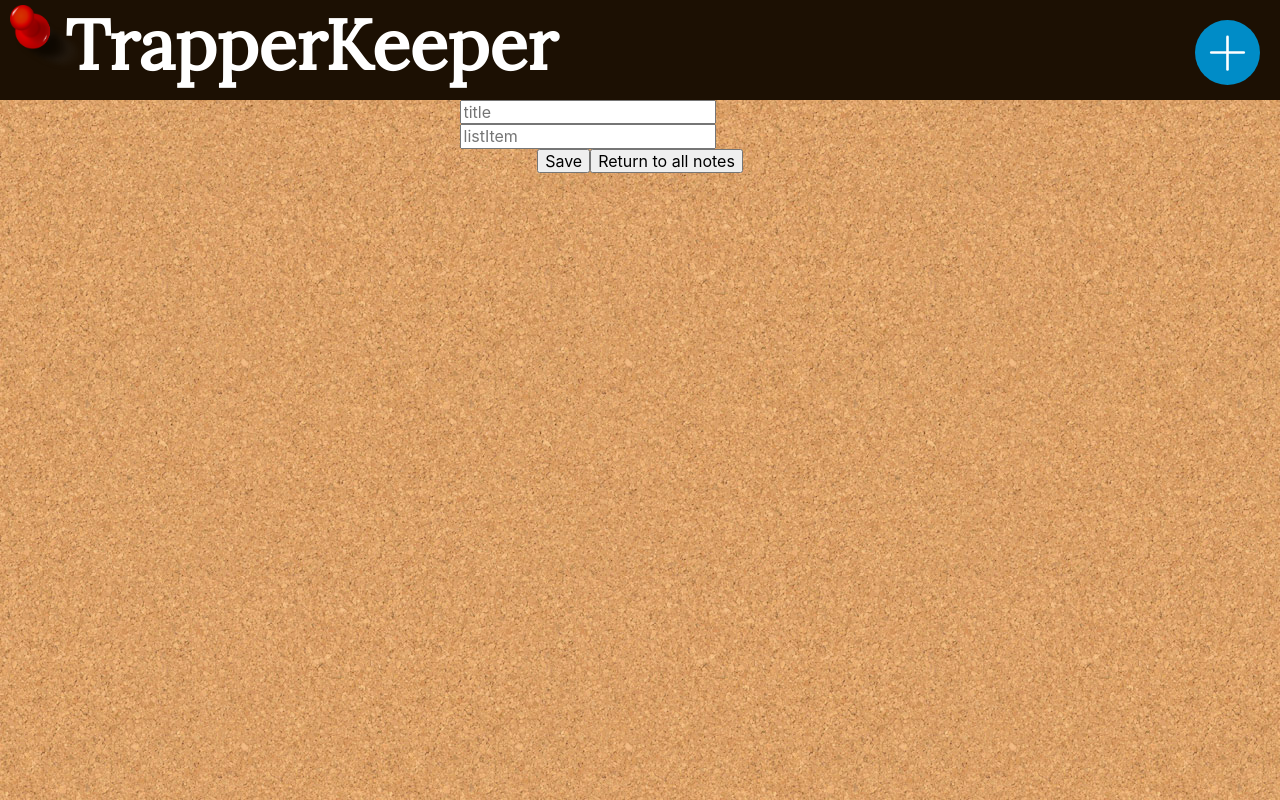
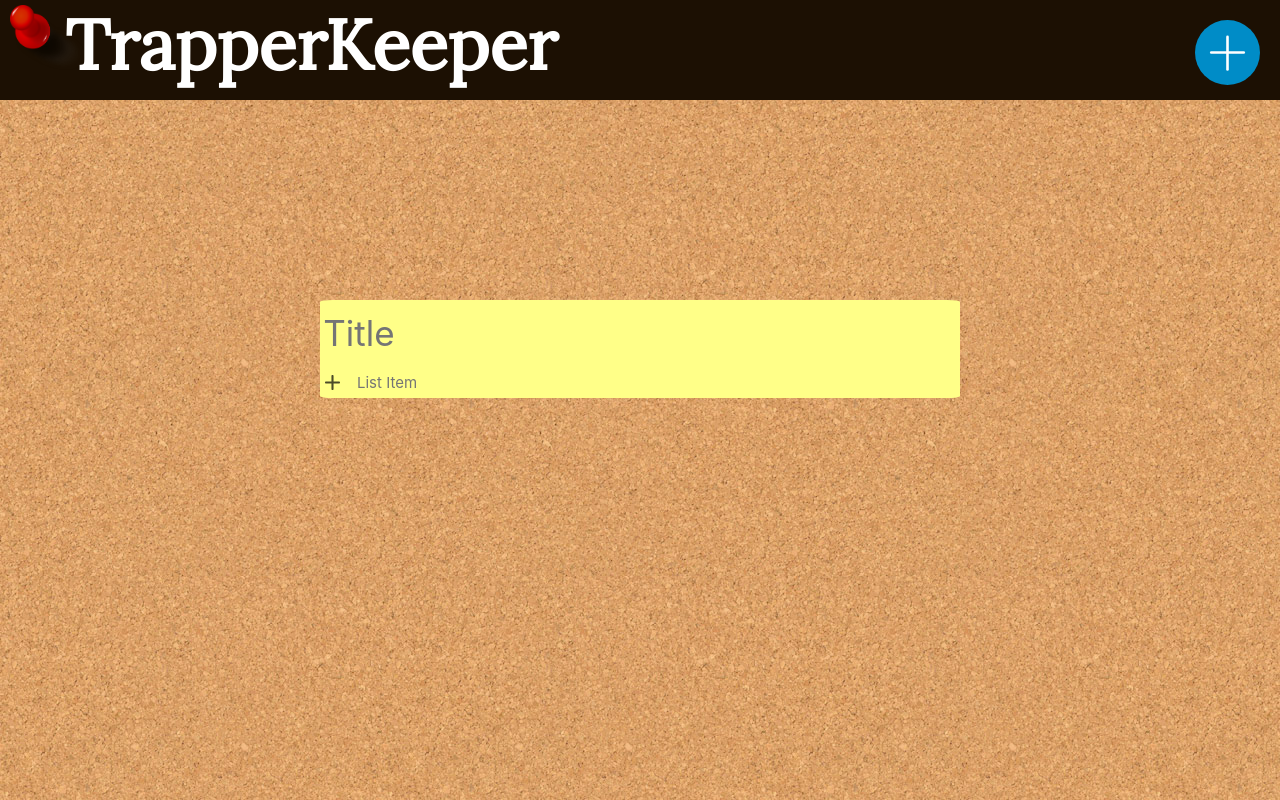
Before and after one commit to KStockton/Trapper-Keeper, a React (Create React App) app: page /new-note in a window 1280 px wide. Built offline with nearby package versions, Linux system fonts and the light colour scheme.

Commit message:
Style new note card

```diff
--- a/src/Components/App/App.js
+++ b/src/Components/App/App.js
@@ -8,21 +8,30 @@ import ViewNote from "../ViewNote/ViewNote";
 
 import { connect } from "react-redux";
 
-
 class App extends Component {
   render() {
     return (
       <div className="App">
         <Header />
         <Switch>
-        <Route exact path='/' component={NoteContainer} />
-          <Route path='/notes/:id' render={({ match }) => {const { id } = match.params;
-            const note = this.props.notes.find(note => note.id === parseInt(id))
-            if(note){return <ViewNote {...note} />}}}/>
-          <Route path="/new-note" component={NewCard} />
+          <Route exact path="/" component={NoteContainer} />
+          <Route
+            path="/notes/:id"
+            render={({ match }) => {
+              const { id } = match.params;
+              const note = this.props.notes.find(
+                note => note.id === parseInt(id)
+              );
+              if (note) {
+                return <ViewNote {...note} />;
+              }
+            }}
+          />
+          <div className="center-new-card">
+            <Route path="/new-note" component={NewCard} />
+          </div>
           <Route path="" component={NotFound} />
         </Switch>
-        {/* <NewCard /> */}
       </div>
     );
   }
@@ -32,7 +41,6 @@ export const mapStateToProps = state => ({
   notes: state.notes
 });
 
-
 export default connect(
   mapStateToProps,
   null
--- a/src/Components/App/App.scss
+++ b/src/Components/App/App.scss
@@ -1,12 +1,16 @@
 .App {
   text-align: center;
-
 }
 
 body {
   background-image: url('../Assets/corkboard.jpg');
-  // background-size: contain;
   height: 100%;
   width: 100vw;
-  // position: absolute;
 }
+
+.center-new-card {
+  display: flex;
+  justify-content: center;
+  width: 100%;
+  margin: 200px 0;
+}
--- a/src/Components/NewCard/NewCard.js
+++ b/src/Components/NewCard/NewCard.js
@@ -1,21 +1,9 @@
 import React, { Component } from "react";
-import { fetchAddNote } from '../../Api/fetch/fetchAddNote'
-import { Link } from 'react-router-dom'
-
+import { fetchAddNote } from "../../Api/fetch/fetchAddNote";
+import { Link } from "react-router-dom";
 
 export default class NewCard extends Component {
-  constructor() {
-    super();
-
-    this.state = {
-      editList: "",
-      title: "",
-      listItem: "",
-      notes: []
-    };
-  }
-
-  componentDidMount() {}
+  state = { editList: "", title: "", listItem: "", notes: [] };
 
   handleChange = event => {
     const { name, value } = event.target;
@@ -53,24 +41,22 @@ export default class NewCard extends Component {
   };
 
   handleSaveNote = () => {
-    fetchAddNote(this.state.title, this.state.notes)
-    .then(results => console.log(results))
-  }
+    fetchAddNote(this.state.title, this.state.notes);
+  };
 
   render() {
     const { notes } = this.state;
+
     let todos = notes
       .filter(note => note.completed === false)
       .map(incomplete => {
         return (
-          <section key={incomplete.id}>
-            <i
-              className="material-icons"
+          <section key={incomplete.id} className="note-item-component">
+            <div
+              className="unchecked"
               id={incomplete.id}
               onClick={this.handleComplete}
-            >
-              check_box_outline_blank
-            </i>
+            />
             <input className="todo" value={incomplete.message} />
             <i className="material-icons">delete_forever</i>
           </section>
@@ -81,14 +67,12 @@ export default class NewCard extends Component {
       .filter(note => note.completed === true)
       .map(complete => {
         return (
-          <section key={complete.id}>
-            <i
-              className="material-icons"
+          <section key={complete.id} className="note-item-component">
+            <div
+              className="checked"
               id={complete.id}
               onClick={this.handleComplete}
-            >
-              check_box
-            </i>
+            />
             <input className="completed todo" value={complete.message} />
             <i className="material-icons">delete_forever</i>
           </section>
@@ -96,32 +80,41 @@ export default class NewCard extends Component {
       });
 
     return (
-      <div>
+      <div className="new-card-component">
         <form className="NewCard-form">
           <input
             type="text"
             name="title"
+            className="note-title"
             value={this.state.title}
-            placeholder="title"
+            placeholder="Title"
             onChange={this.handleChange}
           />
+          <section className="add-new-note">
+            <div className="plus" />
             <input
               type="text"
               name="listItem"
+              className="list-item"
               value={this.state.listItem}
-            placeholder="listItem"
+              placeholder="List Item"
               onChange={this.handleChange}
               onKeyPress={event => {
                 if (event.key === "Enter") this.handleKeyPress();
               }}
             />
+          </section>
         </form>
         {todos}
         {complete}
-        <button onClick={()=> this.handleSaveNote()}>Save</button>
+        {this.state.notes.length ? (
+          <React.Fragment>
+            <button onClick={() => this.handleSaveNote()}>Save</button>
             <Link to={"/"}>
               <button>Return to all notes</button>
             </Link>
+          </React.Fragment>
+        ) : null}
       </div>
     );
   }
--- a/src/Components/NewCard/NewCard.scss
+++ b/src/Components/NewCard/NewCard.scss
@@ -1,3 +1,41 @@
+.new-card-component {
+  background-color: #ffff88;
+  border-radius: 2%;
+  width: 50%;
+  margin: 0 0 20px;
+}
+
+.add-new-note {
+  display: flex;
+  flex-direction: row;
+  width: 100%;
+}
+
+.plus {
+  background-image: url('../Assets/add.svg');
+  background-size: contain;
+  height: 15px;
+  width: 15px;
+  margin: 9px 0 0 5px;
+  padding-right: 15px;
+  background-repeat: no-repeat;
+  opacity: .7;
+}
+
+.note-title {
+  margin-top: 15px;
+  background-color: #ffff88;
+  border: none;
+  width: 99%;
+  height: 1em;
+  font-size: 35px;
+  padding-bottom: 15px;
+
+  &:focus {
+    outline: none;
+  }
+}
+
 .NewCard-form {
   display: flex;
   align-items: center;
@@ -7,6 +45,7 @@
   overflow: hidden;
   background: none;
   border: none;
+  width: 100%;
 }
 
 .completed {
--- a/src/Components/NoteContainer/NoteContainer.js
+++ b/src/Components/NoteContainer/NoteContainer.js
@@ -5,15 +5,14 @@ import { connect } from "react-redux";
 import { allNotes } from "../../Actions/index";
 
 class NoteContainer extends Component {
-  state = { allNotes: [] };
-
   componentDidMount() {
-    console.log('rendering')
     fetchAllNotes().then(results => this.props.allNotes(results));
   }
 
   renderNotes = () => {
-    return this.props.notes.flat().map(note => <NoteCard key={note.id} data={note} />);
+    return this.props.notes
+      .flat()
+      .map(note => <NoteCard key={note.id} data={note} />);
   };
 
   render() {
--- a/src/Components/NoteItem/NoteItem.scss
+++ b/src/Components/NoteItem/NoteItem.scss
@@ -27,6 +27,10 @@
   width: 90%;
   height: 30px;
   font-size: 15px;
+
+  &:focus {
+    outline: none;
+  }
 }
 
 .checked {
```
Also changed, not shown: src/Components/NoteCard/NoteCard.js (+6 -5 lines), src/Assets/add.svg (added). Lines whose indentation alone changed are shown as unchanged.
